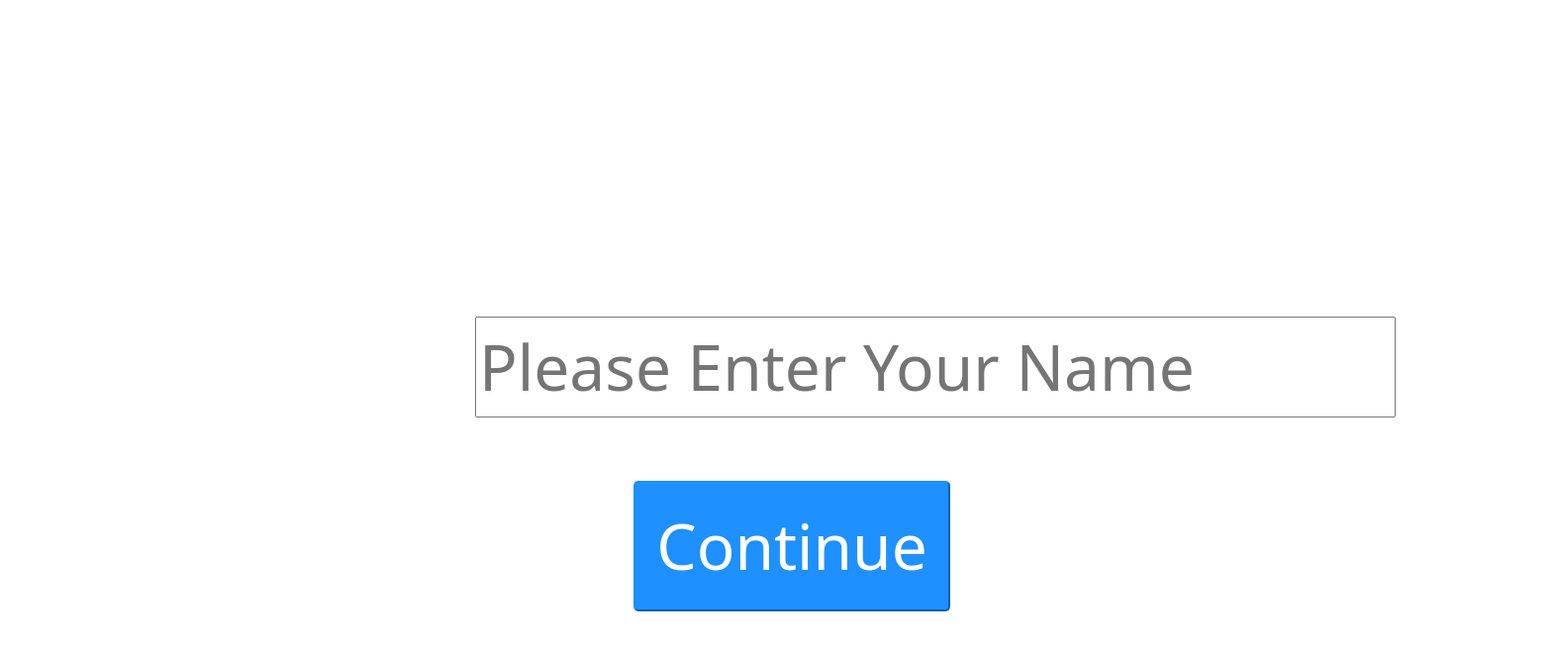
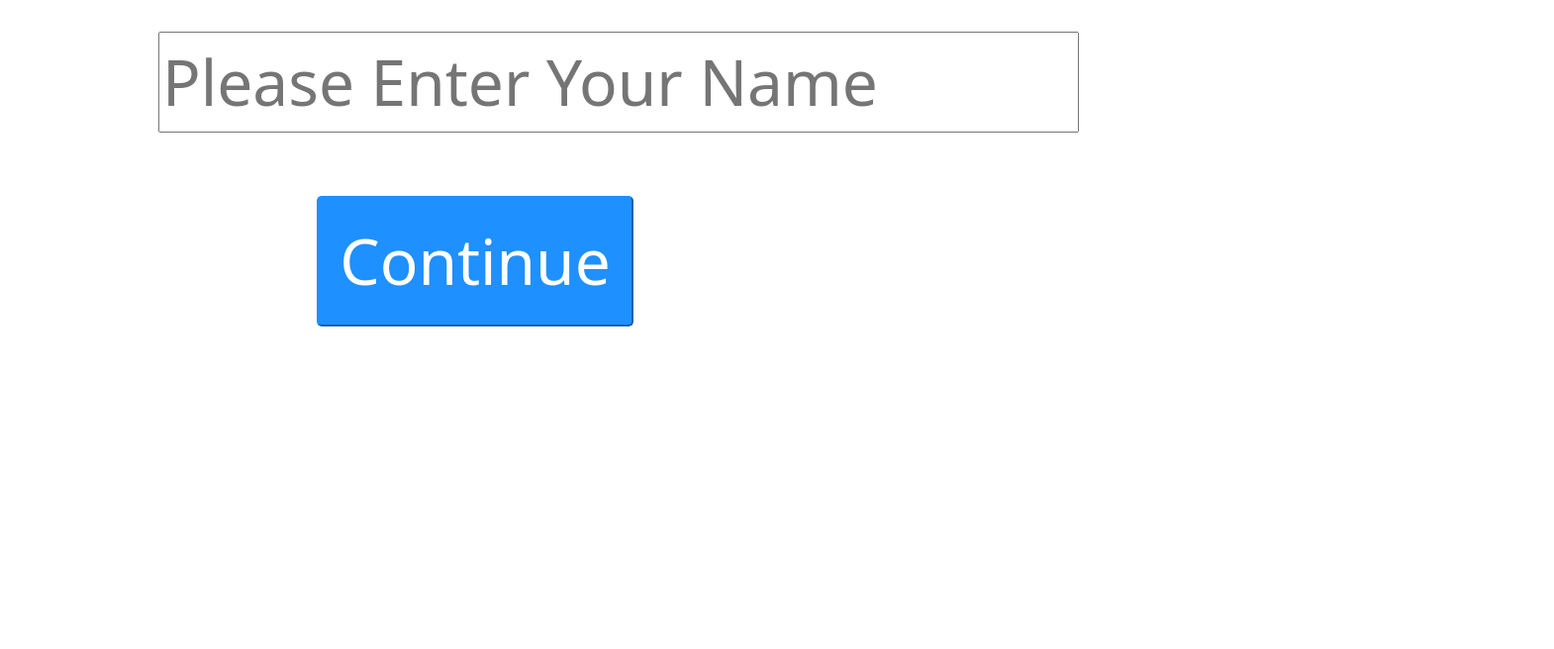
Before and after one commit to Prim3timer/test, a React (Create React App) app: page / in a window 1280 px wide. Shown: the top 656 px of the page at 99% size, 1570 px wide, since content can reach past the window. Built offline with nearby package versions, Linux system fonts and the light colour scheme.

Commit message:
adjusting the testpage

```diff
--- a/src/index.css
+++ b/src/index.css
@@ -45,7 +45,7 @@ code {
 
 }
 #test-page {
-  margin: 5rem  0 0 30rem;
+  margin: 1rem  0 0 3rem;
 }
 
 
@@ -68,7 +68,10 @@ div button {
   border-radius: 5px;
 }
 section {
-  margin: 20rem 0 0 20rem;
+  margin: 2rem 0 0 0rem;
+}
+#error {
+  margin-left: 15rem;
 }
 #previous {
   margin: 2rem 2rem 0 0;
--- a/src/nameComponent.js
+++ b/src/nameComponent.js
@@ -11,7 +11,7 @@ error})=> {
         onChange={(e) => setCandidate(e.target.value)}
         placeholder='Please Enter Your Name'
         />
-        <h2>{error}</h2><br/>
+        <h2 id="error">{error}</h2><br/>
         <button style={{fontSize: '4rem', margin: '2rem 0 0 20rem'}}
         onClick={verifyName}>Continue</button>
 </section>
```
